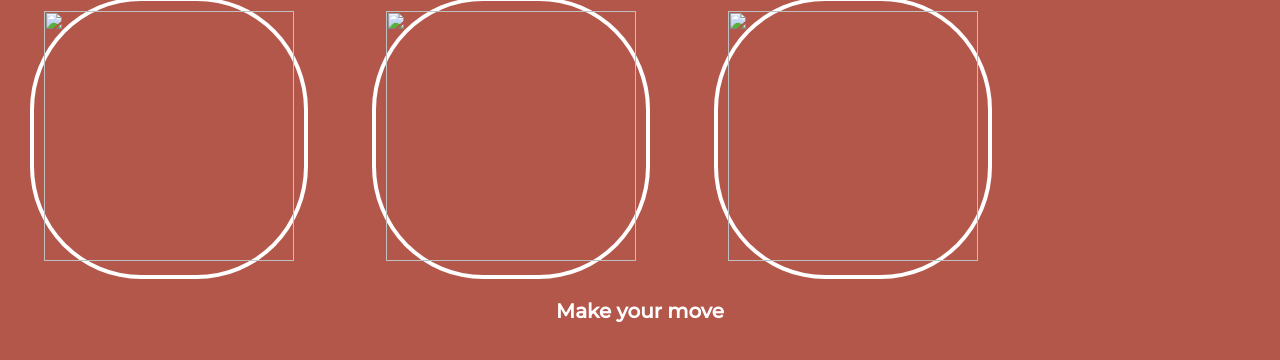
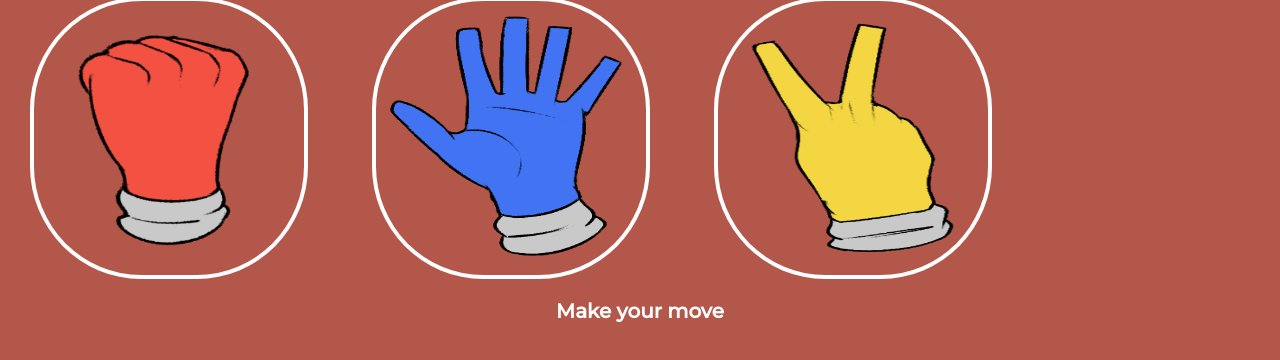
Before and after one commit to C0deBot15/RockPaperScissors, a plain HTML site: page index.html in a window 1280 px wide. Shown: the part 264-624 px from the top of the page. Drawn offline with Linux system fonts and the light colour scheme.

Commit message:
Update index.html

```diff
--- a/index.html
+++ b/index.html
@@ -23,13 +23,13 @@
 
     <div class="choices">
         <div class="choice" id="r">
-            <img src="RPS/Rock.png" width="250" height="250" alt="">
+            <img src="/Rock.png" width="250" height="250" alt="">
         </div>
         <div class="choice" id="p">
-            <img src="RPS/Paper.png" width="250" height="250" alt="">
+            <img src="/Paper.png" width="250" height="250" alt="">
         </div>
         <div class="choice" id="s">
-            <img src="RPS/Scissors.png" width="250" height="250" alt="">
+            <img src="/Scissors.png" width="250" height="250" alt="">
         </div>
     </div>
 
```
